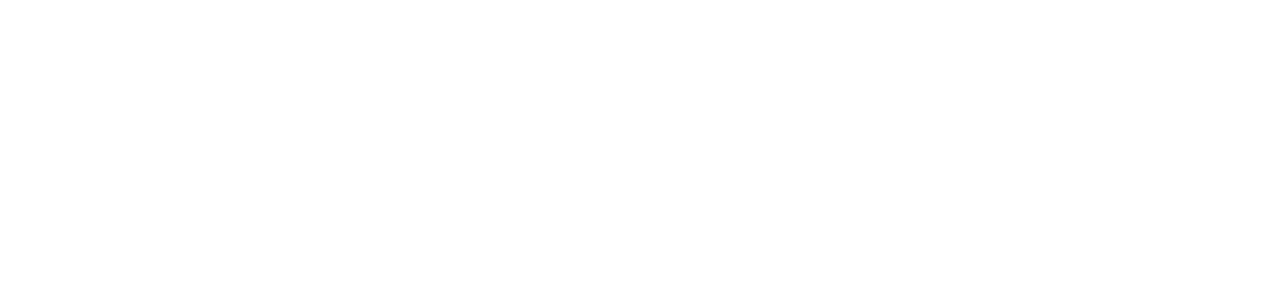
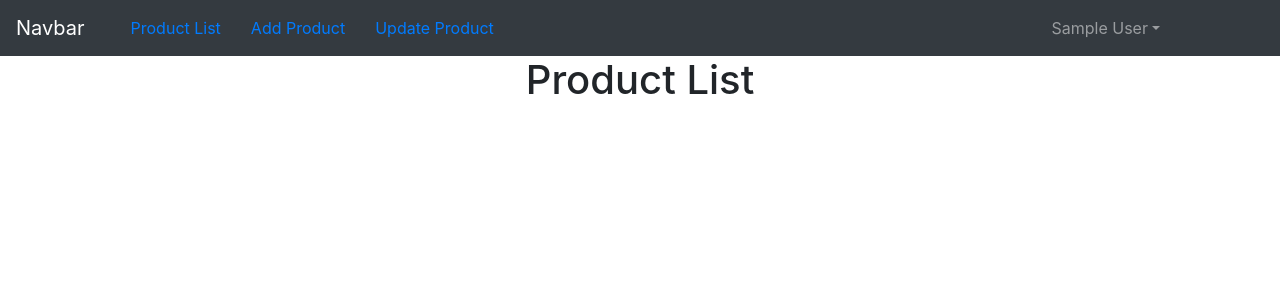
Before and after one commit to ahmed7761/Ecommerce-Dashboard, a React (Create React App) app in the folder ecomm-dashboard/: page / in a window 1280 px wide. Shown: the top 300 px of the page. Built offline with nearby package versions, Linux system fonts and the light colour scheme; sample sign-in values are in the browser's storage.

Commit message:
added product list route

```diff
--- a/ecomm-dashboard/src/App.js
+++ b/ecomm-dashboard/src/App.js
@@ -1,22 +1,27 @@
 import logo from './logo.svg';
 import './App.css';
 import Header from "./components/includes/Header";
-import {BrowserRouter, Route} from "react-router-dom";
+import {BrowserRouter, Route, Switch} from "react-router-dom";
 import Login from "./components/Login";
 import Register from "./components/Register";
 import AddProduct from "./components/products/AddProduct";
 import UpdateProduct from "./components/products/UpdateProduct";
 import Protected from "./components/Protected";
+import ProductList from "./components/products/ProductList";
 
 function App() {
   return (
     <div className="App">
         <BrowserRouter>
+            <Switch>
                 <Route path="/login">
                     <Login/>
                 </Route>
                 <Route path="/register">
                     <Register/>
+                </Route>
+                <Route exact path="/">
+                    <Protected Cmp={ProductList} />
                 </Route>
                 <Route path="/add">
                     <Protected Cmp={AddProduct} />
@@ -24,6 +29,7 @@
                 <Route path="/update">
                     <Protected Cmp={UpdateProduct} />
                 </Route>
+            </Switch>
         </BrowserRouter>
     </div>
   );
--- a/ecomm-dashboard/src/components/Login.js
+++ b/ecomm-dashboard/src/components/Login.js
@@ -28,6 +28,7 @@
         result = await result.json()
 
         if(result['error']) {
+            alert('Incorrect Email or Password')
             history.push('/login')
         }
         else {
--- a/ecomm-dashboard/src/components/includes/Header.js
+++ b/ecomm-dashboard/src/components/includes/Header.js
@@ -18,6 +18,7 @@
                     {
                         localStorage.getItem('user-info') ?
                             <>
+                                <Link to="/">Product List</Link>
                                 <Link to="/add">Add Product</Link>
                                 <Link to="/update">Update Product</Link>
                             </>
--- a/ecomm-dashboard/src/components/products/AddProduct.js
+++ b/ecomm-dashboard/src/components/products/AddProduct.js
@@ -15,8 +15,6 @@
         formData.append('name', name)
         formData.append('price', price)
         formData.append('description', description)
-
-        console.log(formData)
 
         let result = await fetch("http://127.0.0.1:8000/api/addproduct", {
             method: 'POST',
--- /dev/null
+++ b/ecomm-dashboard/src/components/products/ProductList.js
@@ -0,0 +1,13 @@
+import React from 'react';
+import Header from "../includes/Header";
+
+const ProductList = () => {
+    return (
+        <div>
+            <Header />
+            <h1>Product List</h1>
+        </div>
+    );
+};
+
+export default ProductList;
```
Lines whose indentation alone changed are shown as unchanged.
